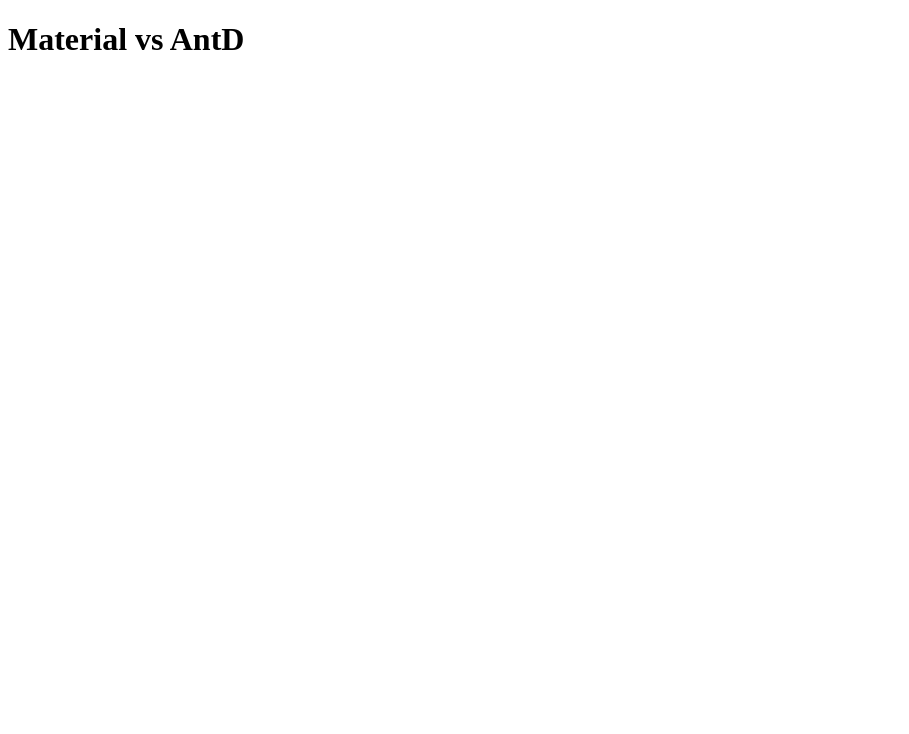
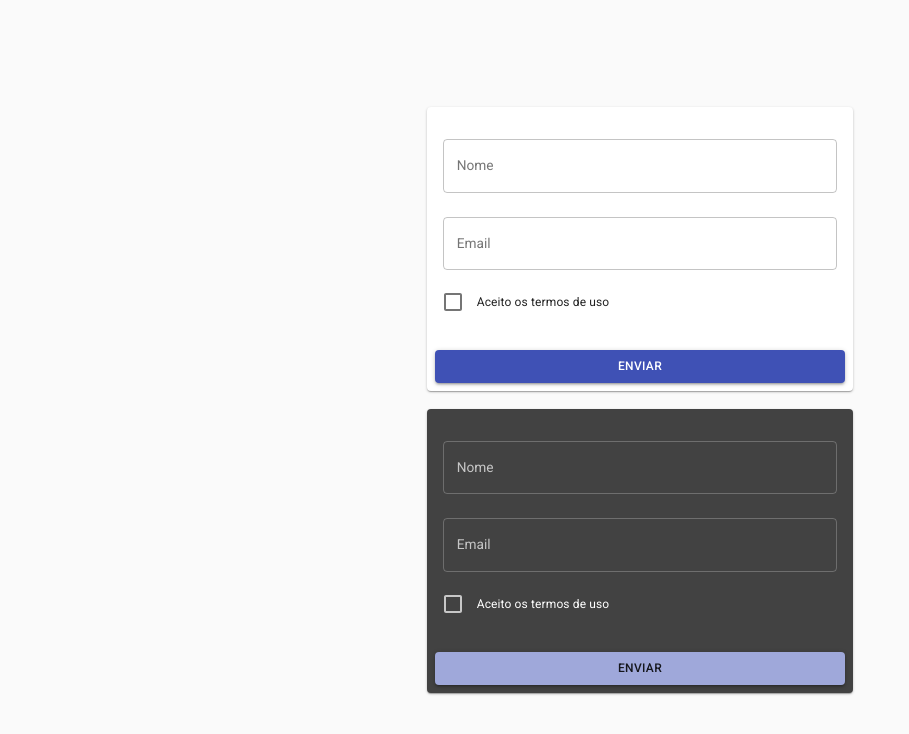
Before and after one commit to neves/material-vs-antd, a React (Create React App) app: page / in a window 1280 px wide. Shown: the top 734 px of the page, without its empty margins (0-909 px from the left). Built offline with nearby package versions, Linux system fonts and the light colour scheme.

Commit message:
material with light and dark theme at same page

```diff
--- a/src/App.js
+++ b/src/App.js
@@ -1,5 +1,6 @@
 import React from 'react'
+import MaterialUI from './mui'
 
-const App = () => <h1>Material vs AntD</h1>
+const App = () => <MaterialUI />
 
 export default App
--- a/src/index.js
+++ b/src/index.js
@@ -5,6 +5,10 @@ import * as serviceWorker from './serviceWorker'
 
 ReactDOM.render(<App />, document.getElementById('root'))
 
+if (module.hot) {
+  module.hot.accept()
+}
+
 // If you want your app to work offline and load faster, you can change
 // unregister() to register() below. Note this comes with some pitfalls.
 // Learn more about service workers: https://bit.ly/CRA-PWA
--- /dev/null
+++ b/src/mui/LoginForm.js
@@ -0,0 +1,44 @@
+import {
+  Button,
+  Card,
+  CardActions,
+  CardContent,
+  Checkbox,
+  FormControlLabel,
+  TextField
+} from '@material-ui/core'
+import React from 'react'
+
+const LoginForm = props => {
+  return (
+    <Card>
+      <CardContent>
+        <TextField
+          margin="normal"
+          type="text"
+          variant="outlined"
+          label="Nome"
+          fullWidth
+        />
+        <TextField
+          margin="normal"
+          type="email"
+          variant="outlined"
+          label="Email"
+          fullWidth
+        />
+        <FormControlLabel
+          control={<Checkbox color="primary" />}
+          label="Aceito os termos de uso"
+        />
+      </CardContent>
+      <CardActions>
+        <Button variant="contained" color="primary" fullWidth>
+          Enviar
+        </Button>
+      </CardActions>
+    </Card>
+  )
+}
+
+export default LoginForm
--- /dev/null
+++ b/src/mui/index.js
@@ -0,0 +1,31 @@
+import React from 'react'
+import LoginForm from './LoginForm'
+import MuiThemeProviderDark from './themes/MuiThemeProviderDark'
+import MuiThemeProviderLight from './themes/MuiThemeProviderLight'
+import { CssBaseline, Grid } from '@material-ui/core'
+
+const MaterialUI = props => {
+  return (
+    <Grid
+      container
+      justify="center"
+      alignItems="center"
+      style={{ minHeight: '100vh' }}
+    >
+      <Grid item xs={12} sm={8} md={5} lg={4} xl={3}>
+        <CssBaseline />
+        <MuiThemeProviderLight>
+          <LoginForm />
+        </MuiThemeProviderLight>
+
+        <br />
+
+        <MuiThemeProviderDark>
+          <LoginForm />
+        </MuiThemeProviderDark>
+      </Grid>
+    </Grid>
+  )
+}
+
+export default MaterialUI
--- /dev/null
+++ b/src/mui/themes/MuiThemeProviderDark.js
@@ -0,0 +1,11 @@
+import React from 'react'
+import { createMuiTheme, MuiThemeProvider } from '@material-ui/core'
+import dark from './dark'
+
+const theme = createMuiTheme(dark)
+
+const MuiThemeProviderDark = props => (
+  <MuiThemeProvider {...props} theme={theme} />
+)
+
+export default MuiThemeProviderDark
--- /dev/null
+++ b/src/mui/themes/MuiThemeProviderLight.js
@@ -0,0 +1,11 @@
+import React from 'react'
+import { createMuiTheme, MuiThemeProvider } from '@material-ui/core'
+import base from './base'
+
+const theme = createMuiTheme(base)
+
+const MuiThemeProviderLight = props => (
+  <MuiThemeProvider {...props} theme={theme} />
+)
+
+export default MuiThemeProviderLight
--- /dev/null
+++ b/src/mui/themes/base.js
@@ -0,0 +1,16 @@
+export default {
+  typography: {
+    fontSize: 12,
+    // remover Warning: Material-UI: you are using the deprecated typography
+    // variants that will be removed in the next major release.
+    // https://material-ui.com/style/typography/#strategies
+    useNextVariants: true
+  },
+  props: {
+    // Name of the component ⚛️
+    MuiButtonBase: {
+      // The properties to apply
+      disableRipple: true // No more ripple, on the whole application 💣!
+    }
+  }
+}
--- /dev/null
+++ b/src/mui/themes/dark.js
@@ -0,0 +1,11 @@
+import merge from 'deepmerge'
+import base from './base'
+
+export default merge(base, {
+  palette: {
+    type: 'dark',
+    primary: {
+      main: '#9FA8DA'
+    }
+  }
+})
```
